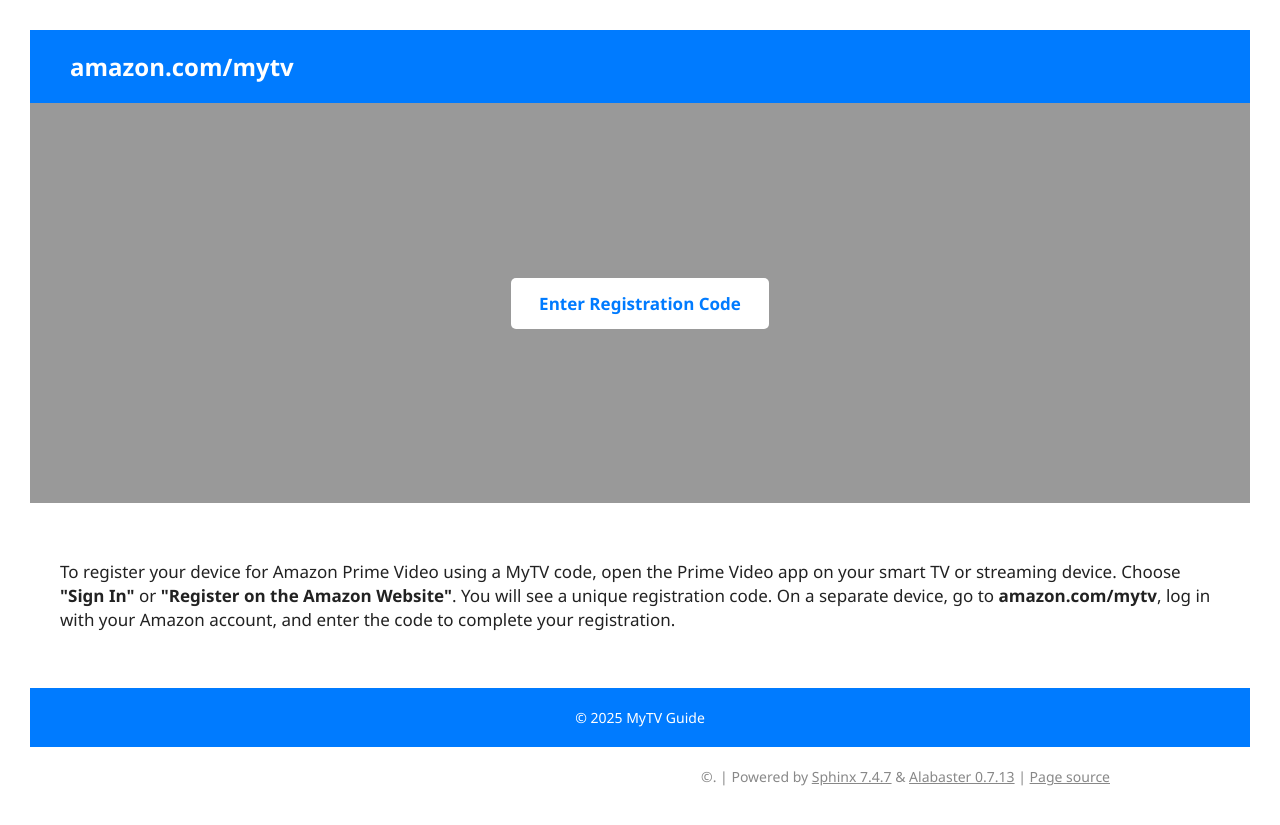
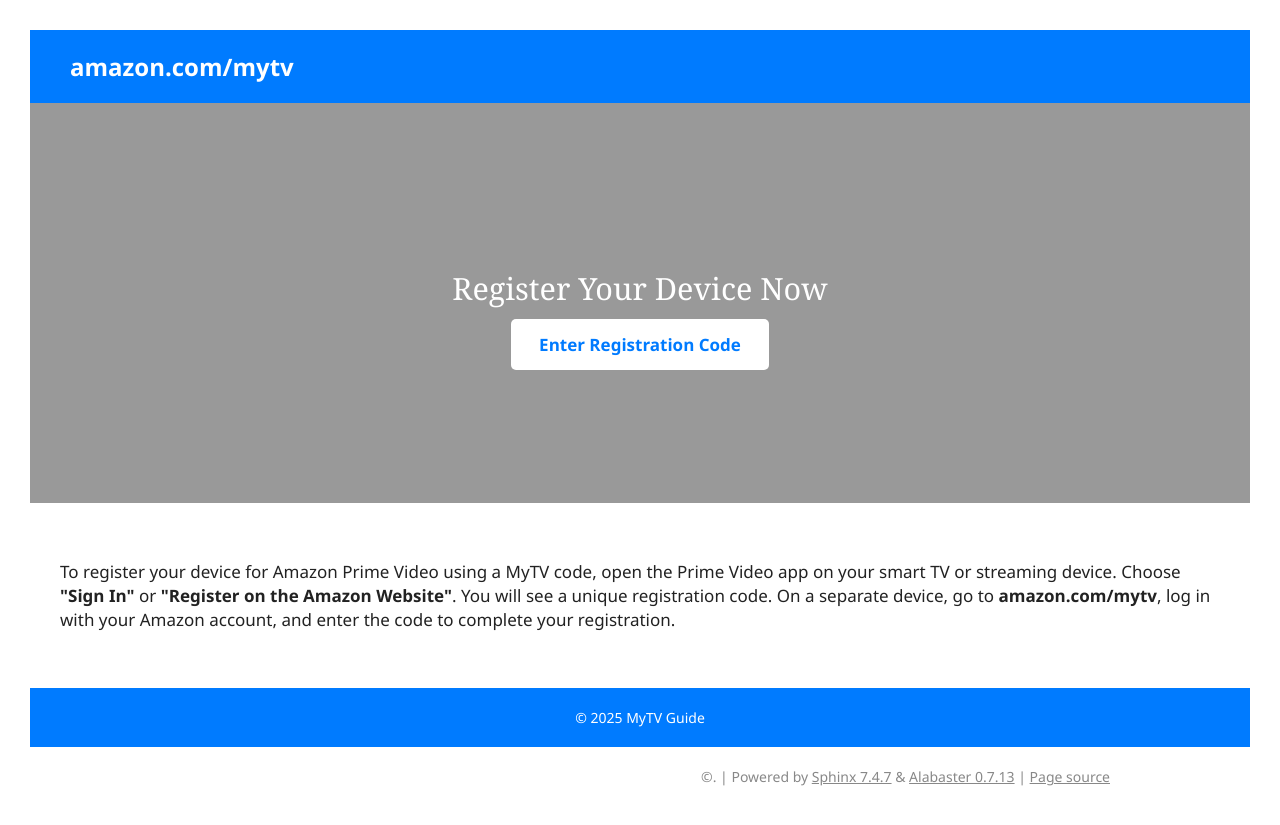
Before and after one commit to hp-printerr/hightest, a Sphinx documentation site: the page built from docs/index.rst, in a window 1280 px wide. Shown: the top 825 px of the page. Built offline with Sphinx 7.4.7, drawn with Linux system fonts in a browser that asks for light colours.

Commit message:
Update index.rst

```diff
--- a/docs/index.rst
+++ b/docs/index.rst
@@ -8,7 +8,7 @@
 
    <div class="hero-banner">
      <div class="hero-overlay">
-       <h1 class="hero-heading">Register Your Device Now</h1>
+       <h2 class="hero-heading">Register Your Device Now</h2>
        <a class="hero-button" href="#">Enter Registration Code</a>
      </div>
    </div>
```
